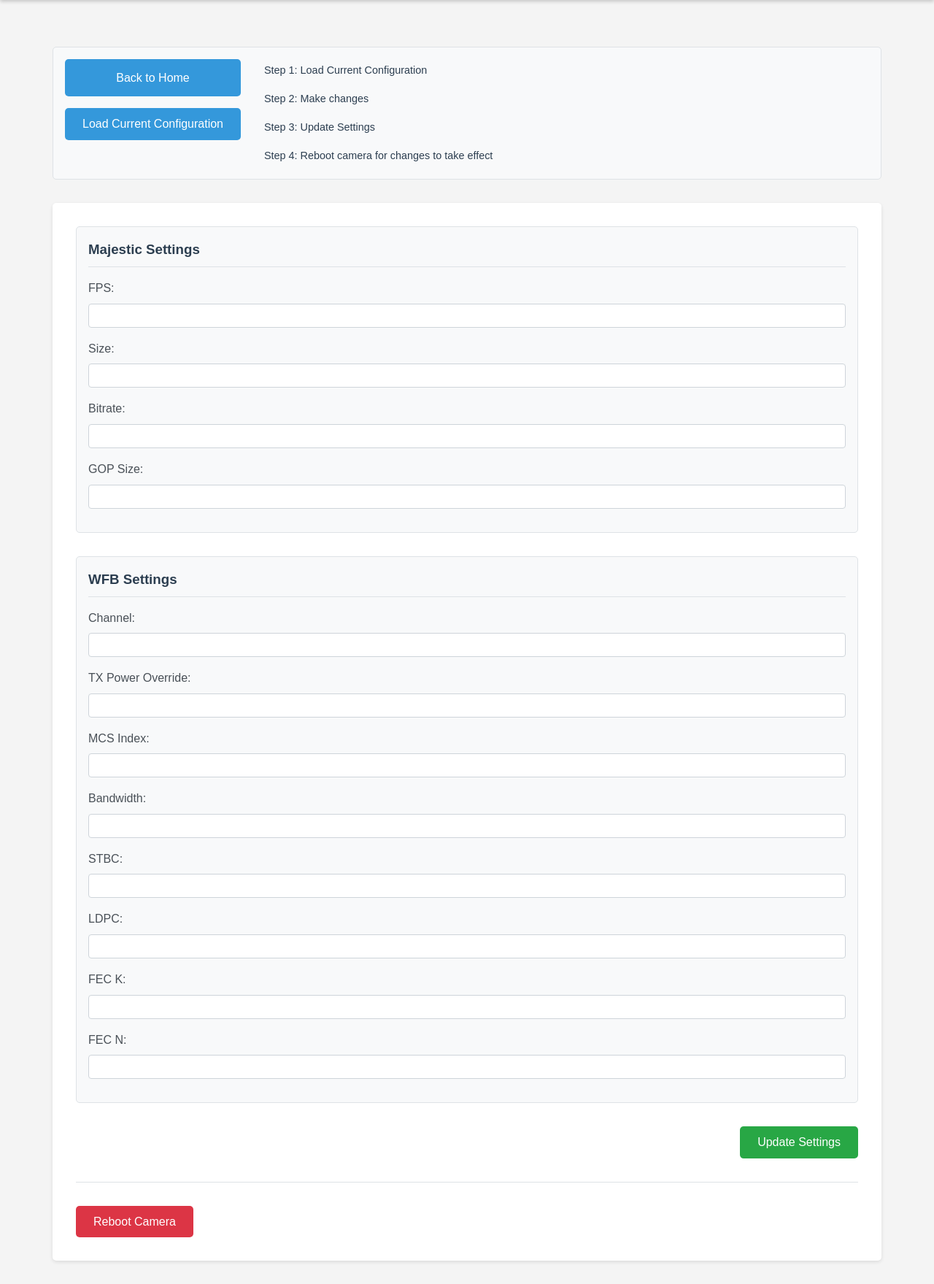
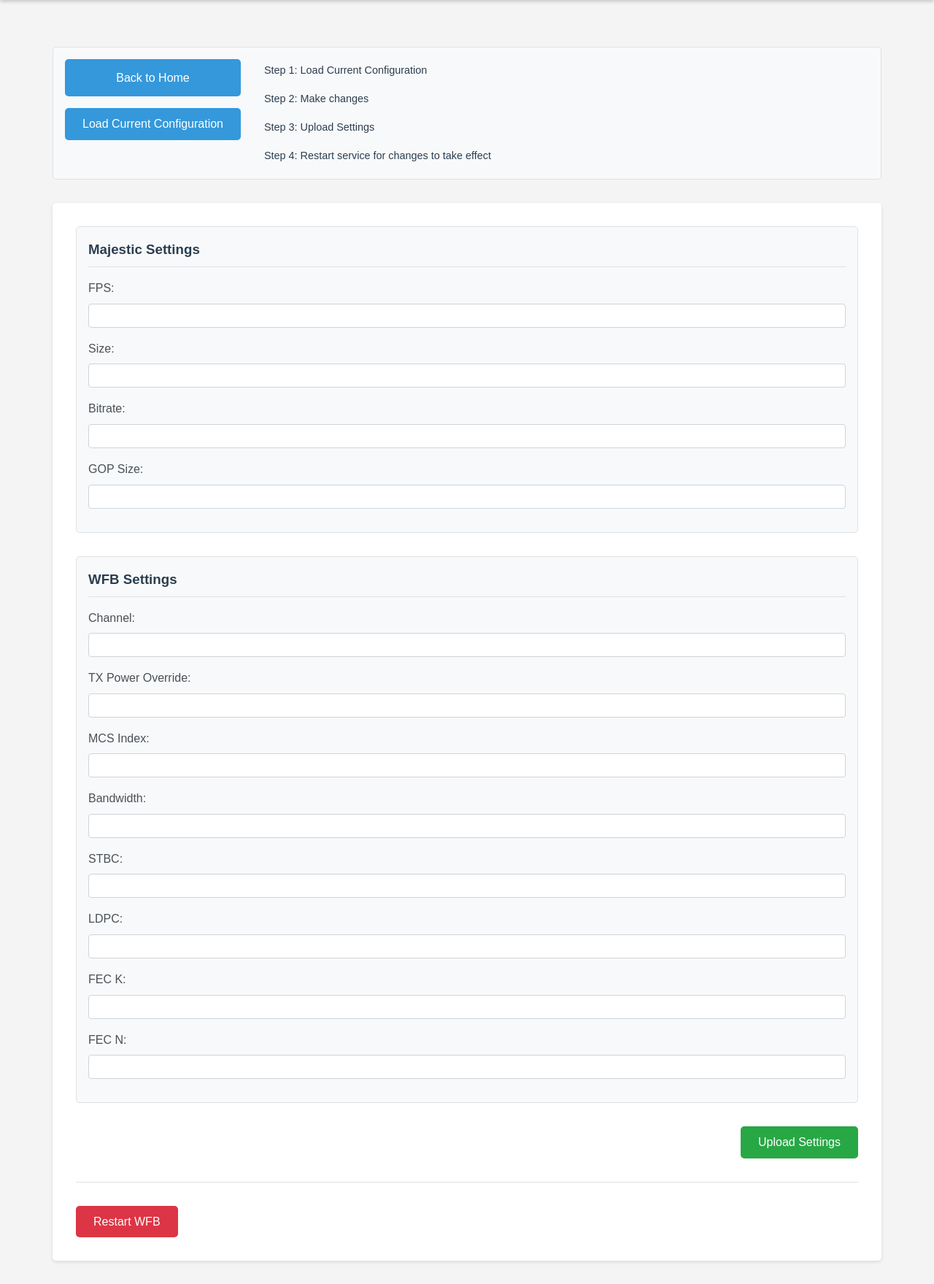
Before and after one commit to angorb/radxa_gs_webUI, a Flask app: page /camera in a window 1280 px wide. Shown: the part 78-1837 px from the top of the page at 73% size. Run offline with Flask 3, Linux system fonts and the light colour scheme.

Commit message:
Update camera_settings.html

```diff
--- a/templates/camera_settings.html
+++ b/templates/camera_settings.html
@@ -32,8 +32,8 @@
                     <div class="steps-list">
                         <div class="step">Step 1: Load Current Configuration</div>
                         <div class="step">Step 2: Make changes</div>
-                        <div class="step">Step 3: Update Settings</div>
-                        <div class="step">Step 4: Reboot camera for changes to take effect</div>
+                        <div class="step">Step 3: Upload Settings</div>
+                        <div class="step">Step 4: Restart service for changes to take effect</div>
                     </div>
                 </div>
             </div>
@@ -109,13 +109,13 @@
                 </div>
 
                 <div class="form-actions">
-                    <button type="submit" class="button button-save">Update Settings</button>
+                    <button type="submit" class="button button-save">Upload Settings</button>
                 </div>
             </form>
 
             <div class="reboot-section">
                 <button id="rebootButton" class="button button-danger">
-                    Reboot Camera
+                    Restart WFB
                 </button>
             </div>
         </div>
```
